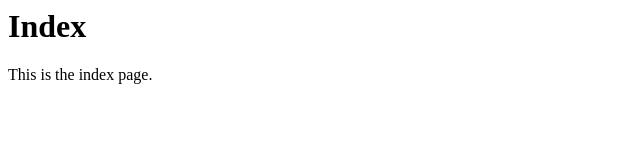
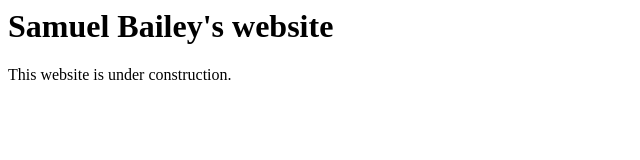
Before and after one commit to sambailey756/sambailey756.github.io, a plain HTML site: page index.html in a window 1280 px wide. Shown: the whole page, without its empty margins (0-640 px from the left). Drawn offline with Linux system fonts and the light colour scheme.

Commit message:
Update index.html
Changed text to "Samuel Bailey's website" and "This website is under construction."

```diff
--- a/index.html
+++ b/index.html
@@ -1,7 +1,7 @@
 <! DOCTYPE html>
 <html>
 <body>
-<h1> Index</h1>
-<p> This is the index page.</p>
+<h1> Samuel Bailey's website</h1>
+<p> This website is under construction.</p>
 </body>
 </html>
```
